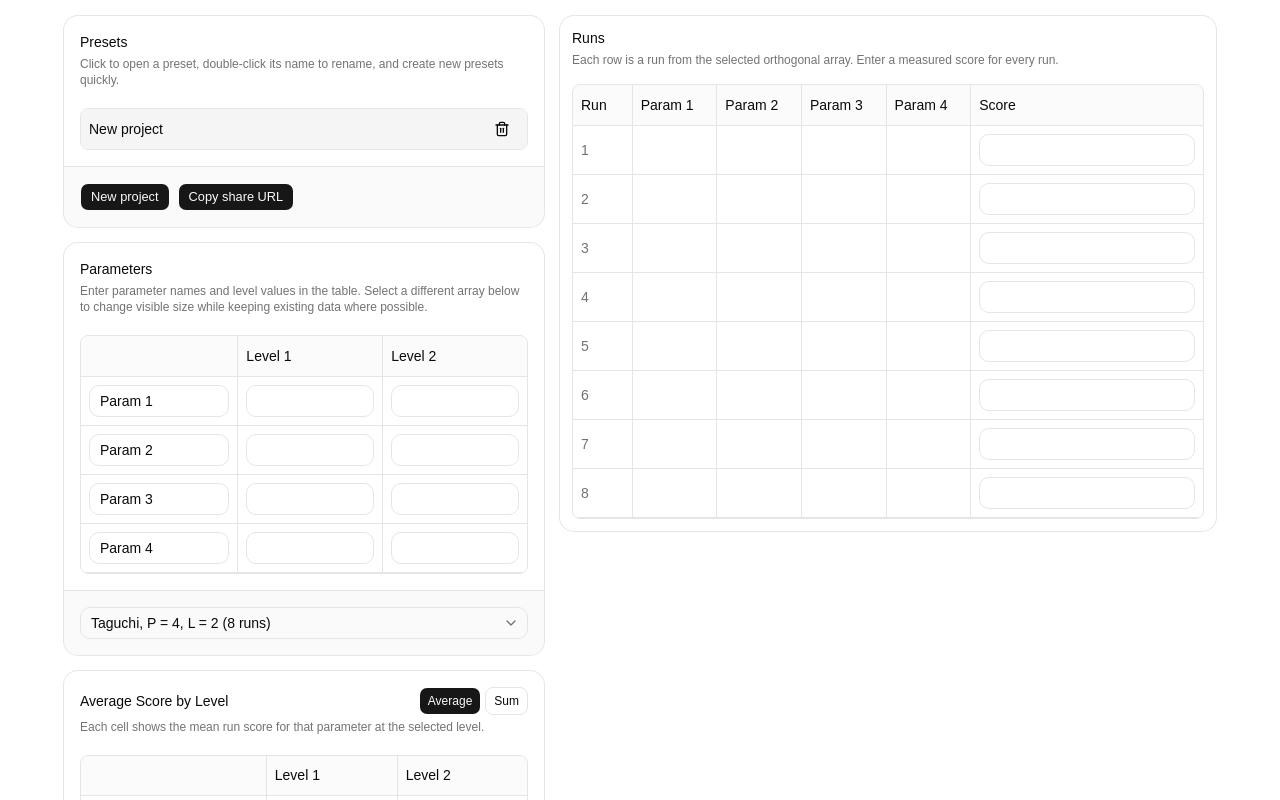
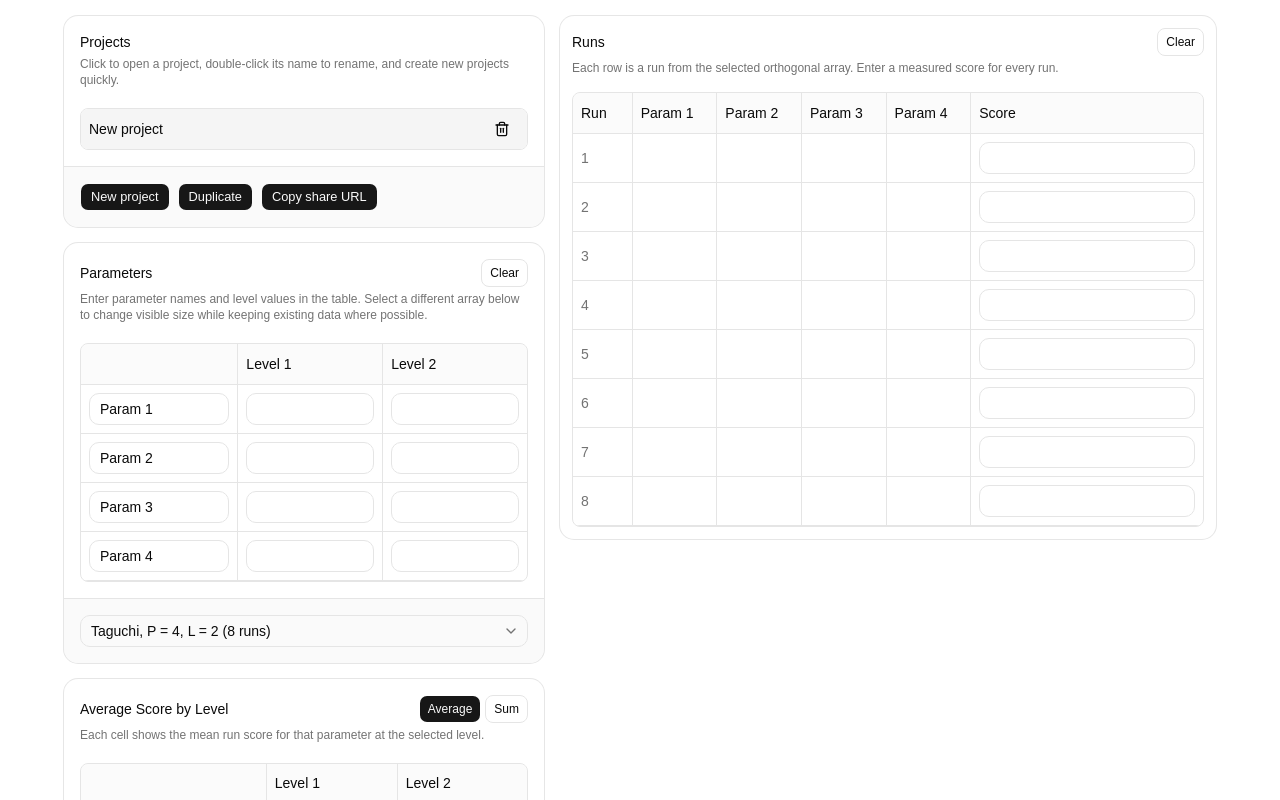
Before and after one commit to vanBassum/Taguchi, a React (Vite) app: page / in a window 1280 px wide. Shown: the top 800 px of the page. Built offline with nearby package versions, Linux system fonts and the light colour scheme.

Commit message:
Clear buttons

```diff
--- a/src/App.tsx
+++ b/src/App.tsx
@@ -26,6 +26,8 @@ export function App() {
         hasPendingImportConflict,
         handleEvent,
         handleScoreChanged,
+        handleClearParameterValues,
+        handleClearRunScores,
         handleOverwriteImportedProject,
         handleKeepExistingProject,
     } = appState
@@ -40,6 +42,7 @@ export function App() {
                         rows={visibleRows}
                         definitions={ORTHOGONAL_ARRAYS}
                         selectedDefinitionId={selectedDefinitionId}
+                        onClearValues={handleClearParameterValues}
                         onEvent={handleEvent}
                     />
                     <AverageScoreCard definition={selectedDefinition} rows={visibleRows} scores={runScores} />
@@ -49,6 +52,7 @@ export function App() {
                         definition={selectedDefinition}
                         rows={visibleRows}
                         scores={runScores}
+                        onClearScores={handleClearRunScores}
                         onScoreChanged={handleScoreChanged}
                     />
                 </div>
--- a/src/components/parameter-table-card.tsx
+++ b/src/components/parameter-table-card.tsx
@@ -1,3 +1,15 @@
+import { useState } from "react"
+
+import {
+  AlertDialog,
+  AlertDialogAction,
+  AlertDialogCancel,
+  AlertDialogContent,
+  AlertDialogDescription,
+  AlertDialogFooter,
+  AlertDialogHeader,
+  AlertDialogTitle,
+} from "@/components/ui/alert-dialog"
 import {
   Card,
   CardContent,
@@ -6,6 +18,7 @@ import {
   CardHeader,
   CardTitle,
 } from "@/components/ui/card"
+import { Button } from "@/components/ui/button"
 import { Input } from "@/components/ui/input"
 import {
   Table,
@@ -29,6 +42,7 @@ type ParameterTableCardProps = {
   rows: ParameterRow[]
   definitions: OrthogonalArrayDefinition[]
   selectedDefinitionId: string
+  onClearValues: () => void
   onEvent: (event: ParameterTableEvent) => void
 }
 
@@ -36,14 +50,28 @@ export function ParameterTableCard({
   rows,
   definitions,
   selectedDefinitionId,
+  onClearValues,
   onEvent,
 }: ParameterTableCardProps) {
   const levelCount = rows[0]?.levels.length ?? 0
+  const [isClearDialogOpen, setIsClearDialogOpen] = useState(false)
 
   return (
+    <>
       <Card className="w-full">
         <CardHeader className="pb-1">
+          <div className="flex items-center justify-between gap-2">
             <CardTitle className="text-sm">Parameters</CardTitle>
+            <Button
+              type="button"
+              size="sm"
+              variant="outline"
+              className="h-7 px-2 text-xs"
+              onClick={() => setIsClearDialogOpen(true)}
+            >
+              Clear
+            </Button>
+          </div>
           <CardDescription className="text-xs">
             Enter parameter names and level values in the table. Select a different array below to
             change visible size while keeping existing data where possible.
@@ -126,5 +154,29 @@ export function ParameterTableCard({
           </Select>
         </CardFooter>
       </Card>
+
+      <AlertDialog open={isClearDialogOpen} onOpenChange={setIsClearDialogOpen}>
+        <AlertDialogContent size="sm">
+          <AlertDialogHeader>
+            <AlertDialogTitle>Clear parameter values?</AlertDialogTitle>
+            <AlertDialogDescription>
+              This will clear all level values and keep parameter names unchanged.
+            </AlertDialogDescription>
+          </AlertDialogHeader>
+          <AlertDialogFooter>
+            <AlertDialogCancel>Cancel</AlertDialogCancel>
+            <AlertDialogAction
+              variant="destructive"
+              onClick={() => {
+                onClearValues()
+                setIsClearDialogOpen(false)
+              }}
+            >
+              Clear values
+            </AlertDialogAction>
+          </AlertDialogFooter>
+        </AlertDialogContent>
+      </AlertDialog>
+    </>
   )
 }
--- a/src/components/preset-switch-card.tsx
+++ b/src/components/preset-switch-card.tsx
@@ -33,6 +33,7 @@ export function PresetSwitchCard() {
     handlePresetSelected,
     handlePresetRenamed,
     handleCreatePreset,
+    handleDuplicatePreset,
     handleSaveSelectedPreset,
     handleDeletePreset,
     getShareUrl,
@@ -88,16 +89,16 @@ export function PresetSwitchCard() {
   return (
     <Card className="w-full">
       <CardHeader className="pb-1">
-        <CardTitle className="text-sm">Presets</CardTitle>
+        <CardTitle className="text-sm">Projects</CardTitle>
         <CardDescription className="text-xs">
-          Click to open a preset, double-click its name to rename, and create new presets quickly.
+          Click to open a project, double-click its name to rename, and create new projects quickly.
         </CardDescription>
       </CardHeader>
       <CardContent className="grid gap-2">
         <div className="overflow-hidden rounded-md border">
-          <div role="listbox" aria-label="Saved presets" className="max-h-64 overflow-y-auto">
+          <div role="listbox" aria-label="Saved projects" className="max-h-64 overflow-y-auto">
             {presetNames.length === 0 ? (
-              <div className="px-2 py-2 text-xs text-muted-foreground">No presets saved yet.</div>
+              <div className="px-2 py-2 text-xs text-muted-foreground">No projects saved yet.</div>
             ) : (
               presetNames.map((name) => (
                 <div
@@ -122,7 +123,7 @@ export function PresetSwitchCard() {
                         }
                       }}
                       className="h-7"
-                      aria-label={`Preset name ${name}`}
+                      aria-label={`Project name ${name}`}
                       autoFocus
                     />
                   ) : (
@@ -151,7 +152,7 @@ export function PresetSwitchCard() {
                       variant="ghost"
                       size="sm"
                       className="ml-1 h-7 px-2"
-                      aria-label={`Save changes to preset ${name}`}
+                      aria-label={`Save changes to project ${name}`}
                       onClick={(event) => {
                         event.stopPropagation()
                         handleSaveSelectedPreset()
@@ -165,7 +166,7 @@ export function PresetSwitchCard() {
                     variant="ghost"
                     size="sm"
                     className="h-7 px-2"
-                    aria-label={`Delete preset ${name}`}
+                    aria-label={`Delete project ${name}`}
                     onClick={(event) => {
                       event.stopPropagation()
                       if (editingPresetName === name) {
@@ -187,6 +188,9 @@ export function PresetSwitchCard() {
         <Button type="button" size="sm" onClick={handleCreatePreset}>
           New project
         </Button>
+        <Button type="button" size="sm" onClick={handleDuplicatePreset}>
+          Duplicate
+        </Button>
         <Button type="button" size="sm" onClick={handleCopyShareUrl}>
           {copyButtonLabel}
         </Button>
@@ -195,9 +199,9 @@ export function PresetSwitchCard() {
       <AlertDialog open={isDeleteDialogOpen} onOpenChange={setIsDeleteDialogOpen}>
         <AlertDialogContent size="sm">
           <AlertDialogHeader>
-            <AlertDialogTitle>Delete preset?</AlertDialogTitle>
+            <AlertDialogTitle>Delete project?</AlertDialogTitle>
             <AlertDialogDescription>
-              Delete "{pendingDeleteName}" from saved presets.
+              Delete "{pendingDeleteName}" from saved projects.
             </AlertDialogDescription>
           </AlertDialogHeader>
           <AlertDialogFooter>
--- a/src/components/run-table-card.tsx
+++ b/src/components/run-table-card.tsx
@@ -1,3 +1,15 @@
+import { useState } from "react"
+
+import {
+  AlertDialog,
+  AlertDialogAction,
+  AlertDialogCancel,
+  AlertDialogContent,
+  AlertDialogDescription,
+  AlertDialogFooter,
+  AlertDialogHeader,
+  AlertDialogTitle,
+} from "@/components/ui/alert-dialog"
 import {
   Table,
   TableBody,
@@ -7,6 +19,7 @@ import {
   TableRow,
 } from "@/components/ui/table"
 import { Card, CardContent, CardDescription, CardHeader, CardTitle } from "@/components/ui/card"
+import { Button } from "@/components/ui/button"
 import { Input } from "@/components/ui/input"
 import { type OrthogonalArrayDefinition } from "@/models/orthogonal-arrays"
 import { type ParameterRow } from "@/models/parameter-table-model"
@@ -15,14 +28,35 @@ type RunTableCardProps = {
   definition: OrthogonalArrayDefinition
   rows: ParameterRow[]
   scores: string[]
+  onClearScores: () => void
   onScoreChanged: (runIndex: number, value: string) => void
 }
 
-export function RunTableCard({ definition, rows, scores, onScoreChanged }: RunTableCardProps) {
+export function RunTableCard({
+  definition,
+  rows,
+  scores,
+  onClearScores,
+  onScoreChanged,
+}: RunTableCardProps) {
+  const [isClearDialogOpen, setIsClearDialogOpen] = useState(false)
+
   return (
+    <>
       <Card size="sm" className="w-full">
         <CardHeader className="pb-1">
+          <div className="flex items-center justify-between gap-2">
             <CardTitle className="text-sm">Runs</CardTitle>
+            <Button
+              type="button"
+              size="sm"
+              variant="outline"
+              className="h-7 px-2 text-xs"
+              onClick={() => setIsClearDialogOpen(true)}
+            >
+              Clear
+            </Button>
+          </div>
           <CardDescription className="text-xs">
             Each row is a run from the selected orthogonal array. Enter a measured score for every run.
           </CardDescription>
@@ -77,5 +111,29 @@ export function RunTableCard({ definition, rows, scores, onScoreChanged }: RunTa
           </div>
         </CardContent>
       </Card>
+
+      <AlertDialog open={isClearDialogOpen} onOpenChange={setIsClearDialogOpen}>
+        <AlertDialogContent size="sm">
+          <AlertDialogHeader>
+            <AlertDialogTitle>Clear run scores?</AlertDialogTitle>
+            <AlertDialogDescription>
+              This will clear all score inputs in the runs table.
+            </AlertDialogDescription>
+          </AlertDialogHeader>
+          <AlertDialogFooter>
+            <AlertDialogCancel>Cancel</AlertDialogCancel>
+            <AlertDialogAction
+              variant="destructive"
+              onClick={() => {
+                onClearScores()
+                setIsClearDialogOpen(false)
+              }}
+            >
+              Clear scores
+            </AlertDialogAction>
+          </AlertDialogFooter>
+        </AlertDialogContent>
+      </AlertDialog>
+    </>
   )
 }
--- a/src/lib/use-taguchi-app-state.ts
+++ b/src/lib/use-taguchi-app-state.ts
@@ -201,6 +201,19 @@ export function useTaguchiAppState() {
     })
   }
 
+  const handleClearParameterValues = () => {
+    const rows = visibleRows.map((row) => ({
+      ...row,
+      levels: row.levels.map(() => ""),
+    }))
+
+    dispatchEvent({ type: "tableReset", rows })
+  }
+
+  const handleClearRunScores = () => {
+    setRunScores((previousScores) => previousScores.map(() => ""))
+  }
+
   const handlePresetSelected = (name: string) => {
     if (selectedPresetName === name) {
       return
@@ -249,6 +262,23 @@ export function useTaguchiAppState() {
 
   const handleCreatePreset = () => {
     const nextName = createRandomPresetName(presets)
+    const nextId = createPresetGuid()
+
+    setPresets((previousPresets) => [
+      ...previousPresets,
+      {
+        id: nextId,
+        name: nextName,
+        state: { ...snapshot, n: nextName, g: nextId, i: undefined },
+        isImportedFromUrl: false,
+      },
+    ])
+    setSelectedPresetName(nextName)
+  }
+
+  const handleDuplicatePreset = () => {
+    const baseName = selectedPresetName ? `${selectedPresetName} Copy` : "New project Copy"
+    const nextName = getUniquePresetName(presets, baseName)
     const nextId = createPresetGuid()
 
     setPresets((previousPresets) => [
@@ -362,9 +392,12 @@ export function useTaguchiAppState() {
     hasPendingImportConflict: Boolean(pendingImportConflict),
     handleEvent,
     handleScoreChanged,
+    handleClearParameterValues,
+    handleClearRunScores,
     handlePresetSelected,
     handlePresetRenamed,
     handleCreatePreset,
+    handleDuplicatePreset,
     handleSaveSelectedPreset,
     handleDeletePreset,
     handleOverwriteImportedProject,
```
Lines whose indentation alone changed are shown as unchanged.
